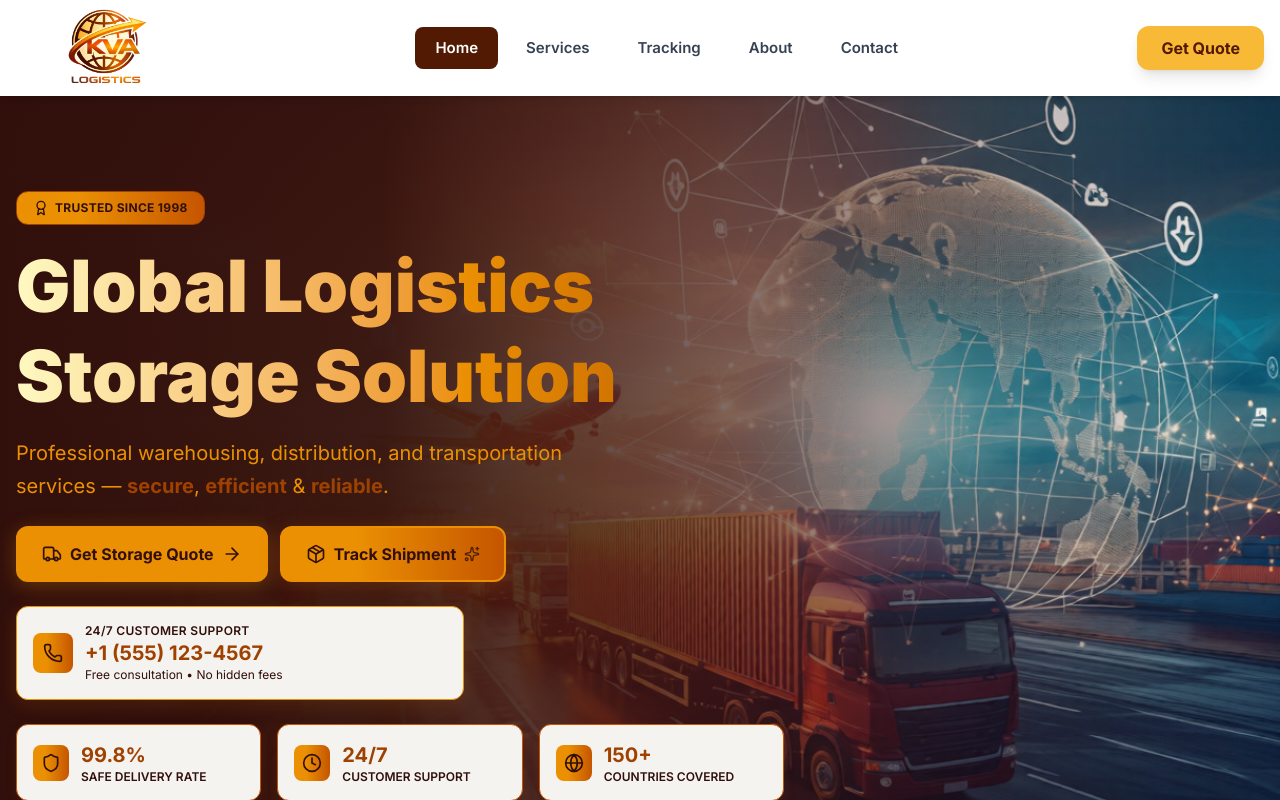
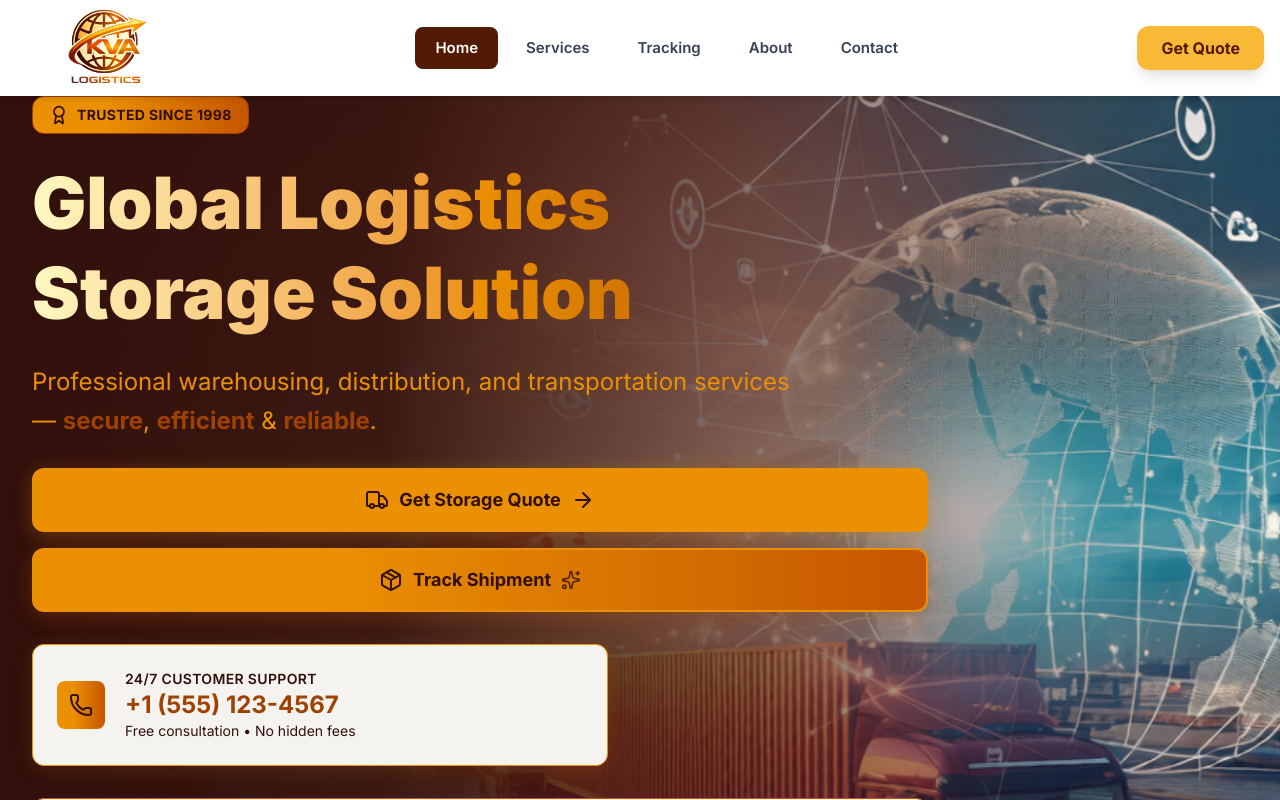
Before and after one commit to Prathamesh0008/KVA-Logistic, a Next.js app: page / in a window 1280 px wide. Shown: the top 800 px of the page. Built offline with nearby package versions, Linux system fonts and the light colour scheme.

Commit message:
Upasana -05/03/2026

```diff
--- a/app/components/Hero.jsx
+++ b/app/components/Hero.jsx
@@ -12,6 +12,7 @@ import {
   Sparkles,
 } from "lucide-react";
 import Link from "next/link";
+import { useEffect, useState } from "react";
 
 // 🎨 BASE COLORS
 const background = "#000000";
@@ -32,22 +33,32 @@ const statsData = [
 ];
 
 export default function Hero() {
+  const [mounted, setMounted] = useState(false);
+
+  useEffect(() => {
+    setMounted(true);
+  }, []);
+
+  if (!mounted) return null;
+
   return (
     <section
-      className="relative  lg:h-screen flex items-center py-8 lg:py-0"
+      className="relative min-h-[100dvh] flex items-center py-4 sm:py-6 md:py-8 lg:py-0"
       style={{ backgroundColor: background }}
     >
-      {/* Background image */}
+      {/* Background image with responsive handling */}
       <div
         className="absolute inset-0 bg-cover bg-center bg-no-repeat"
         style={{
           backgroundImage: "url('/Banner 2.jpg')",
+          backgroundPosition: "center center",
+          backgroundSize: "cover",
         }}
       />
 
-      {/* Solid overlay */}
+      {/* Solid overlay - Desktop */}
       <div
-        className="absolute inset-0"
+        className="absolute inset-0 hidden md:block"
         style={{
           background: `linear-gradient(
             90deg,
@@ -59,25 +70,25 @@ export default function Hero() {
         }}
       />
 
-      {/* Mobile overlay */}
-      <div className="absolute inset-0 block md:hidden bg-gradient-to-t from-[#310F0B] via-[#310F0B]/95 to-transparent" />
+      {/* Mobile overlay - Gradient from bottom */}
+      <div className="absolute inset-0 block md:hidden bg-gradient-to-t from-[#310F0B] via-[#310F0B]/90 to-transparent" />
 
       {/* Content */}
       <div className="relative z-10 w-full">
-        <div className="container mx-auto px-4">
-          <div className="max-w-4xl">
+        <div className="container mx-auto px-4 sm:px-6 lg:px-8">
+          <div className="max-w-full sm:max-w-xl md:max-w-2xl lg:max-w-3xl xl:max-w-4xl">
             {/* Badge */}
-            <div className="mb-2 md:mb-4">
+            <div className="mb-3 sm:mb-4 md:mb-5 lg:mb-6 animate-fadeIn">
               <div
-                className="inline-flex items-center gap-1.5 px-2.5 py-1 rounded-lg md:px-4 md:py-2 md:rounded-xl"
+                className="inline-flex items-center gap-1.5 sm:gap-2 px-3 sm:px-4 py-1.5 sm:py-2 rounded-lg md:rounded-xl"
                 style={{
                   background: uiGradient,
                   border: "1px solid #9F4100",
                 }}
               >
-                <Award className="w-3 h-3 md:w-4 md:h-4" style={{ color: "#310F0B" }} />
+                <Award className="w-3.5 h-3.5 sm:w-4 sm:h-4 md:w-5 md:h-5" style={{ color: "#310F0B" }} />
                 <span
-                  className="text-[10px] md:text-xs font-bold tracking-wide"
+                  className="text-[10px] sm:text-xs md:text-sm font-bold tracking-wide"
                   style={{ color: "#310F0B" }}
                 >
                   TRUSTED SINCE 1998
@@ -86,7 +97,7 @@ export default function Hero() {
             </div>
 
             {/* Heading */}
-            <h1 className="text-3xl sm:text-4xl md:text-5xl lg:text-6xl xl:text-7xl font-black mb-3 md:mb-4 leading-tight">
+            <h1 className="text-3xl sm:text-4xl md:text-5xl lg:text-6xl xl:text-7xl font-black mb-3 sm:mb-4 md:mb-5 lg:mb-6 leading-tight">
               <span className="block bg-gradient-to-r from-yellow-100 via-[#EB9003] to-[#9F4100] bg-clip-text text-transparent">
                 Global Logistics
               </span>
@@ -97,7 +108,7 @@ export default function Hero() {
 
             {/* Description */}
             <p
-              className="text-sm sm:text-base md:text-lg lg:text-xl max-w-xl mb-4 md:mb-6 leading-relaxed"
+              className="text-sm sm:text-base md:text-lg lg:text-xl xl:text-2xl max-w-xl sm:max-w-2xl lg:max-w-3xl mb-4 sm:mb-5 md:mb-6 lg:mb-7 leading-relaxed"
               style={{ color: "#EB9003" }}
             >
               Professional warehousing, distribution, and transportation
@@ -116,30 +127,30 @@ export default function Hero() {
               .
             </p>
 
-            {/* CTAs */}
-            <div className="flex flex-col sm:flex-row gap-3 mb-4 md:mb-6">
+            {/* CTAs - Responsive stacking */}
+            <div className="flex flex-col xs:flex-row gap-3 sm:gap-4 mb-5 sm:mb-6 md:mb-7 lg:mb-8">
               <Link
                 href="/contact"
-                className="group px-5 py-3 md:px-6 md:py-3.5 rounded-lg md:rounded-xl font-bold
-                  flex items-center justify-center gap-2
+                className="group px-4 sm:px-5 md:px-6 lg:px-7 py-3 sm:py-3.5 md:py-4 rounded-lg md:rounded-xl font-bold
+                  flex items-center justify-center gap-2 sm:gap-2.5
                   transition-all duration-300 hover:scale-[1.02] active:scale-95
                   bg-[#EB9003] text-[#310F0B]
-                  border-2 border-[#EB9003] text-sm md:text-base w-full sm:w-auto"
+                  border-2 border-[#EB9003] text-sm sm:text-base md:text-lg w-full xs:w-auto"
                 style={{
                   boxShadow: "0 4px 20px rgba(235, 144, 3, 0.3)",
                 }}
               >
-                <Truck className="w-4 h-4 md:w-5 md:h-5" />
+                <Truck className="w-4 h-4 sm:w-5 sm:h-5 md:w-6 md:h-6" />
                 <span>Get Storage Quote</span>
-                <ArrowRight className="w-4 h-4 md:w-5 md:h-5 group-hover:translate-x-1 transition-transform" />
+                <ArrowRight className="w-4 h-4 sm:w-5 sm:h-5 md:w-6 md:h-6 group-hover:translate-x-1 transition-transform" />
               </Link>
 
               <Link
                 href="/tracking"
-                className="group px-5 py-3 md:px-6 md:py-3.5 rounded-lg md:rounded-xl font-bold
-                  border-2 flex items-center justify-center gap-2
+                className="group px-4 sm:px-5 md:px-6 lg:px-7 py-3 sm:py-3.5 md:py-4 rounded-lg md:rounded-xl font-bold
+                  border-2 flex items-center justify-center gap-2 sm:gap-2.5
                   transition-all duration-300 hover:scale-[1.02] active:scale-95
-                  text-sm md:text-base w-full sm:w-auto"
+                  text-sm sm:text-base md:text-lg w-full xs:w-auto"
                 style={{
                   background: uiGradient,
                   borderColor: "#EB9003",
@@ -147,85 +158,85 @@ export default function Hero() {
                   boxShadow: "0 4px 20px rgba(197, 85, 0, 0.3)",
                 }}
               >
-                <Package className="w-4 h-4 md:w-5 md:h-5" />
+                <Package className="w-4 h-4 sm:w-5 sm:h-5 md:w-6 md:h-6" />
                 <span>Track Shipment</span>
-                <Sparkles className="w-3 h-3 md:w-4 md:h-4 animate-pulse" />
+                <Sparkles className="w-3 h-3 sm:w-4 sm:h-4 md:w-5 md:h-5 animate-pulse" />
               </Link>
             </div>
 
-            {/* Contact */}
+            {/* Contact Card */}
             <div
-              className="w-full max-w-md p-3 md:p-4 rounded-lg md:rounded-xl transition-transform duration-300 hover:scale-[1.01] mb-4 md:mb-6"
+              className="w-full max-w-full sm:max-w-md md:max-w-lg lg:max-w-xl p-3 sm:p-4 md:p-5 lg:p-6 rounded-lg md:rounded-xl transition-transform duration-300 hover:scale-[1.01] mb-5 sm:mb-6 md:mb-7 lg:mb-8"
               style={{
                 backgroundColor: cardBg,
                 border: "1px solid #EB9003",
                 boxShadow: "0 4px 20px rgba(235, 144, 3, 0.15)",
               }}
             >
-              <div className="flex items-center gap-3">
+              <div className="flex items-center gap-3 sm:gap-4 md:gap-5">
                 <div
-                  className="p-2 md:p-2.5 rounded-lg shrink-0"
+                  className="p-2 sm:p-2.5 md:p-3 rounded-lg shrink-0"
                   style={{
                     background: uiGradient,
                   }}
                 >
-                  <Phone className="w-4 h-4 md:w-5 md:h-5" style={{ color: "#310F0B" }} />
+                  <Phone className="w-4 h-4 sm:w-5 sm:h-5 md:w-6 md:h-6" style={{ color: "#310F0B" }} />
                 </div>
                 <div className="flex-1 min-w-0">
-                  <div className="text-[10px] md:text-xs font-semibold uppercase tracking-wide" style={{ color: "#310F0B" }}>
+                  <div className="text-[10px] sm:text-xs md:text-sm font-semibold uppercase tracking-wide" style={{ color: "#310F0B" }}>
                     24/7 CUSTOMER SUPPORT
                   </div>
                   <div
-                    className="text-base md:text-lg lg:text-xl font-bold truncate"
+                    className="text-base sm:text-lg md:text-xl lg:text-2xl font-bold truncate"
                     style={{ color: "#9F4100" }}
                   >
                     +1 (555) 123-4567
                   </div>
                   <div
-                    className="text-[10px] md:text-xs truncate"
+                    className="text-[10px] sm:text-xs md:text-sm truncate"
                     style={{ color: "#310F0B" }}
                   >
                     Free consultation • No hidden fees
                   </div>
-                </div>
+              </div>
               </div>
             </div>
 
             {/* Stats */}
-            <div className="grid grid-cols-3 gap-2 md:gap-4 max-w-3xl">
+            <div className="grid grid-cols-1 xs:grid-cols-3 gap-3 sm:gap-4 md:gap-5 lg:gap-6 max-w-full sm:max-w-2xl md:max-w-3xl lg:max-w-4xl">
               {statsData.map((s, i) => {
                 const Icon = s.icon;
                 return (
                   <div
                     key={i}
-                    className="p-2.5 md:p-4 rounded-lg md:rounded-xl transition-transform duration-300 hover:scale-[1.02]"
+                    className="p-3 sm:p-4 md:p-5 lg:p-6 rounded-lg md:rounded-xl transition-transform duration-300 hover:scale-[1.02]"
                     style={{
                       backgroundColor: cardBg,
                       border: "1px solid #C55500",
                       boxShadow: "0 4px 12px rgba(197, 85, 0, 0.1)",
                     }}
                   >
-                    <div className="flex flex-col items-center text-center md:flex-row md:items-center md:text-left md:gap-3">
+                    <div className="flex flex-row items-center gap-3 sm:gap-4 md:gap-5">
                       <div
-                        className="p-1.5 md:p-2 rounded-lg mb-1.5 md:mb-0 shrink-0"
+                        className="p-1.5 sm:p-2 md:p-2.5 lg:p-3 rounded-lg shrink-0"
                         style={{
                           background: uiGradient,
                         }}
                       >
                         <Icon
-                          className="w-3.5 h-3.5 md:w-5 md:h-5"
+                          className="w-4 h-4 sm:w-5 sm:h-5 md:w-6 md:h-6 lg:w-7 lg:h-7"
                           style={{ color: "#310F0B" }}
                         />
                       </div>
-                      <div>
+                      <div className="flex-1 min-w-0">
                         <div
-                          className="text-sm md:text-base lg:text-xl font-bold"
+                          className="text-base sm:text-lg md:text-xl lg:text-2xl font-bold leading-tight"
                           style={{ color: "#9F4100" }}
                         >
                           {s.value}
                         </div>
                         <div
-                          className="text-[8px] md:text-xs font-semibold uppercase leading-tight"
+                          className="text-[10px] sm:text-xs md:text-sm font-semibold uppercase leading-tight truncate"
                           style={{ color: "#310F0B" }}
                         >
                           {s.label}
@@ -239,6 +250,37 @@ export default function Hero() {
           </div>
         </div>
       </div>
+
+      {/* Add animation styles */}
+      <style jsx>{`
+        @keyframes fadeIn {
+          from {
+            opacity: 0;
+            transform: translateY(10px);
+          }
+          to {
+            opacity: 1;
+            transform: translateY(0);
+          }
+        }
+
+        .animate-fadeIn {
+          animation: fadeIn 0.6s ease-out forwards;
+        }
+
+        /* Responsive breakpoint for extra small devices */
+        @media (min-width: 480px) {
+          .xs\\:flex-row {
+            flex-direction: row;
+          }
+          .xs\\:w-auto {
+            width: auto;
+          }
+          .xs\\:grid-cols-3 {
+            grid-template-columns: repeat(3, minmax(0, 1fr));
+          }
+        }
+      `}</style>
     </section>
   );
 }
--- a/app/components/Services.jsx
+++ b/app/components/Services.jsx
@@ -255,7 +255,7 @@ export default function Services() {
   return (
     <>
       <section
-        className="relative py-8 sm:py-10 lg:py-12 overflow-hidden min-h-screen flex items-center"
+        className="relative py-8 sm:py-10 lg:py-12 overflow-hidden flex items-center"
         style={{ backgroundColor: backgroundColors.warmWhite }}
       >
         {/* Background Pattern - Light and subtle */}
@@ -515,7 +515,7 @@ export default function Services() {
               <div className="flex flex-col sm:flex-row gap-2 justify-center items-center">
                 <Link
                   href="/contact"
-                  className="group px-4 sm:px-5 py-2 rounded-lg font-bold transition-all duration-300 shadow-md hover:shadow-lg flex items-center justify-center gap-1.5 text-xs sm:text-sm w-full sm:w-auto min-w-[180px] hover:scale-105"
+                  className="group px-4 sm:px-5 py-2 rounded-lg font-bold transition-all duration-300 shadow-md hover:shadow-lg flex items-center justify-center gap-1.5 text-xs sm:text-sm w-full sm:w-auto min-w-[160px] hover:scale-105"
                   style={{
                     background: `linear-gradient(90deg, ${colors.goldenYellow}, ${colors.orange})`,
                     color: colors.darkBrown,
```
